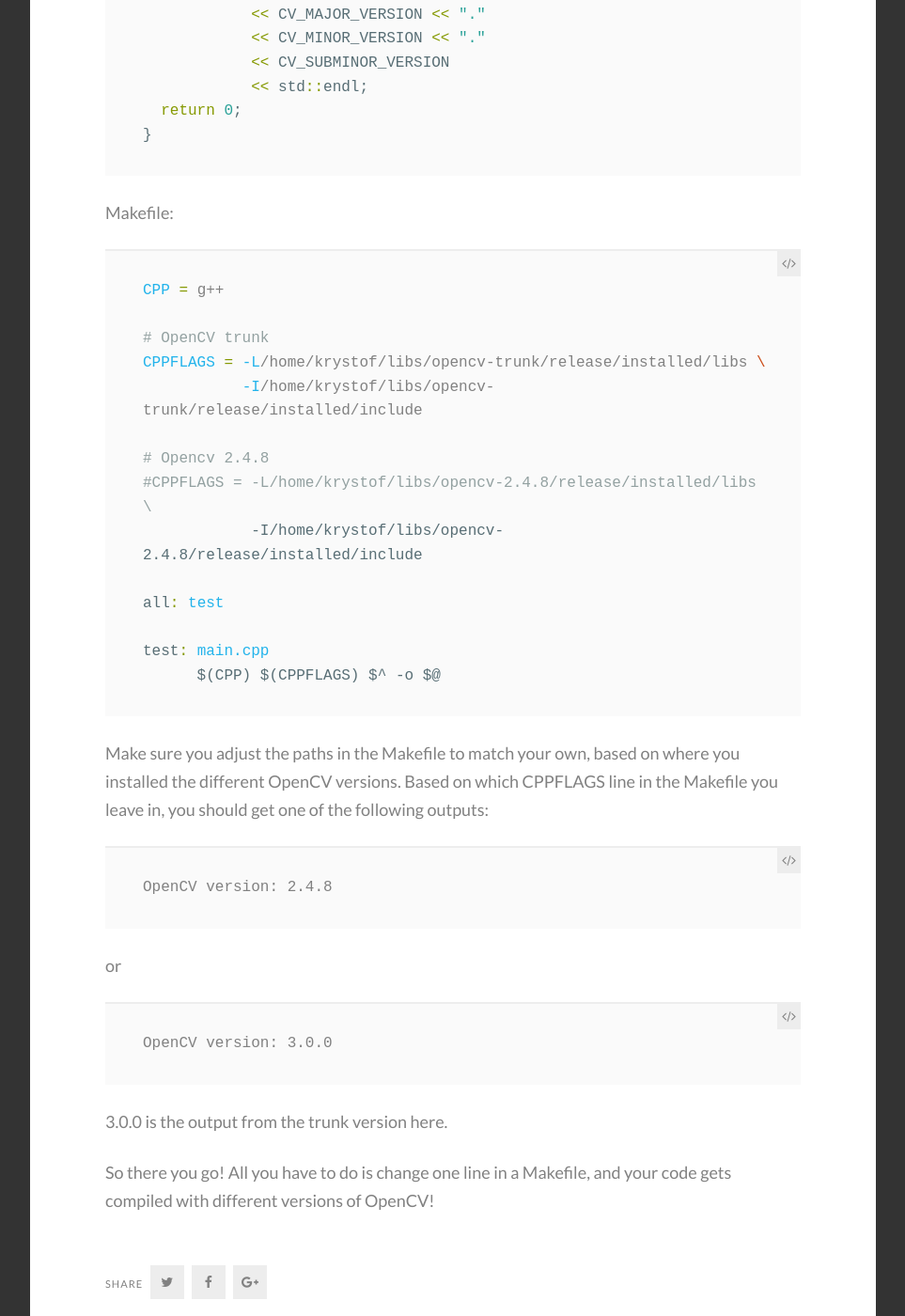
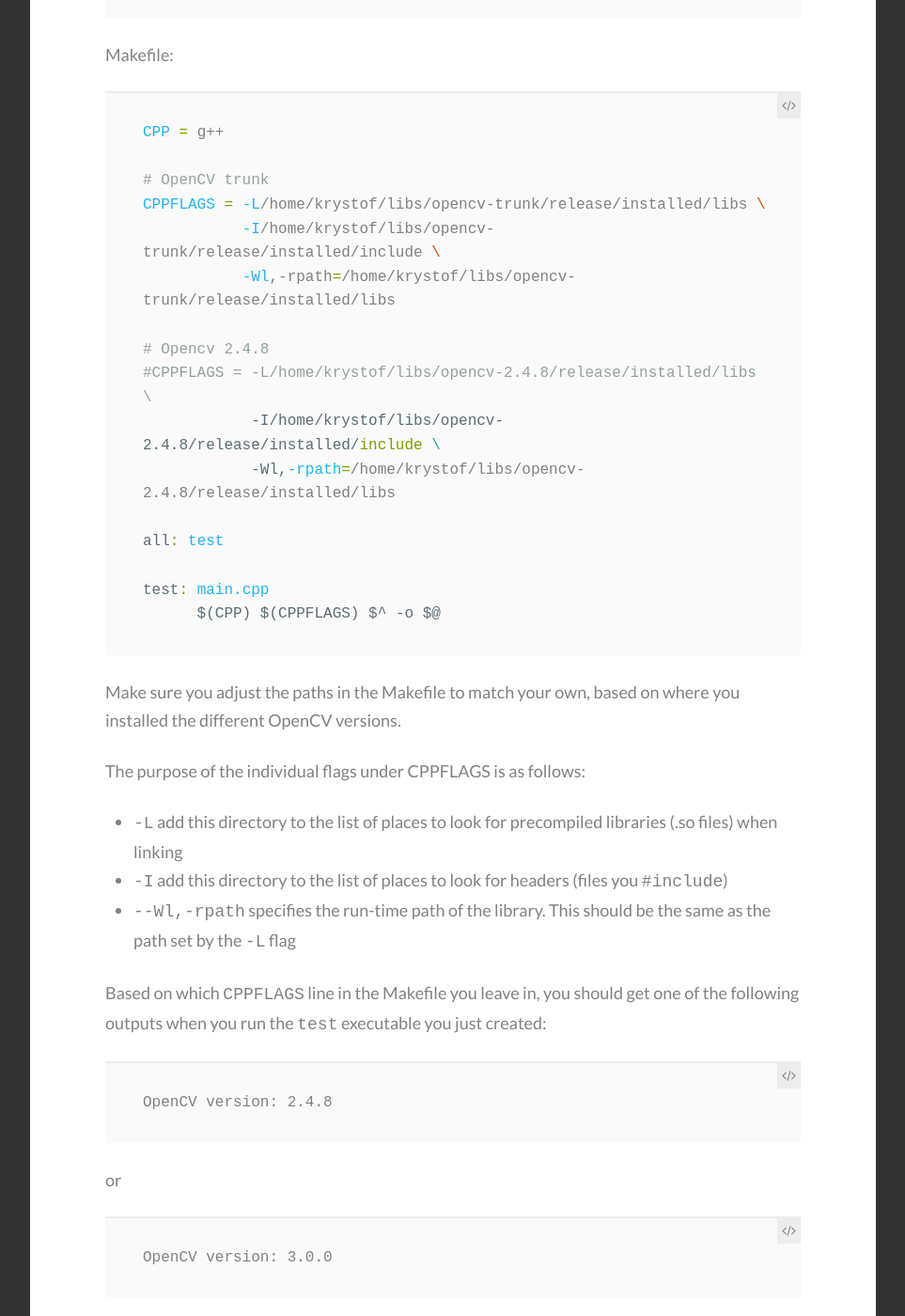
Before and after one commit to krystofl/krystofl.github.io, a Jekyll site: the page built from _posts/2014-03-09-how-to-have-multiple-versions-of-the-same-library-side-by-side.md, in a window 1280 px wide and 1400 px high, scrolled down 2594 px. Shown: the whole window at 94% size, without its empty margins (8-971 px from the left). Built offline with Jekyll 4.4.1, drawn with Linux system fonts in a browser that asks for light colours; some web fonts are replaced; comment, search, counter and statistics services are not loaded; some of the changed text lies outside the part shown.

Commit message:
Added the missing parts to the Makefile in the "2 versions of the same lib" post

```diff
--- a/_posts/2014-03-09-how-to-have-multiple-versions-of-the-same-library-side-by-side.md
+++ b/_posts/2014-03-09-how-to-have-multiple-versions-of-the-same-library-side-by-side.md
@@ -56,16 +56,6 @@
 You can look under the install directory to verify that all the library files were created there.
 
 
-**4. Make sure the libs can be found at runtime**
-
-Finally, you need to make sure that the library files are found at runtime.
-In the spirit of not inventing the wheel, here are the instructions I used
-to set this up:
-<a href="http://gcc.gnu.org/ml/gcc-help/2005-12/msg00017.html"
-   target="_blank">
-   http://gcc.gnu.org/ml/gcc-help/2005-12/msg00017.html
-</a>.
-
 
 ## Create a Simple Test Program
 
@@ -97,11 +87,13 @@
 
 # OpenCV trunk
 CPPFLAGS = -L/home/krystof/libs/opencv-trunk/release/installed/libs \
-	   -I/home/krystof/libs/opencv-trunk/release/installed/include
+	   -I/home/krystof/libs/opencv-trunk/release/installed/include \
+	   -Wl,-rpath=/home/krystof/libs/opencv-trunk/release/installed/libs
 
 # Opencv 2.4.8
 #CPPFLAGS = -L/home/krystof/libs/opencv-2.4.8/release/installed/libs \
-            -I/home/krystof/libs/opencv-2.4.8/release/installed/include
+            -I/home/krystof/libs/opencv-2.4.8/release/installed/include \
+	    -Wl,-rpath=/home/krystof/libs/opencv-2.4.8/release/installed/libs
 
 all: test
 
@@ -110,7 +102,14 @@
 {% endhighlight %}
 
 
-Make sure you adjust the paths in the Makefile to match your own, based on where you installed the different OpenCV versions. Based on which CPPFLAGS line in the Makefile you leave in, you should get one of the following outputs:
+Make sure you adjust the paths in the Makefile to match your own, based on where you installed the different OpenCV versions.
+
+The purpose of the individual flags under CPPFLAGS is as follows:
+- `-L` add this directory to the list of places to look for precompiled libraries (.so files) when linking
+- `-I` add this directory to the list of places to look for headers (files you `#include`)
+- `--Wl,-rpath` specifies the run-time path of the library. This should be the same as the path set by the `-L` flag
+
+Based on which `CPPFLAGS` line in the Makefile you leave in, you should get one of the following outputs when you run the `test` executable you just created:
 
     OpenCV version: 2.4.8
 
@@ -120,4 +119,10 @@
 
 3.0.0 is the output from the trunk version here.
 
+If you are having trouble with the linking portion, you may find
+[this post](http://gcc.gnu.org/ml/gcc-help/2005-12/msg00017.html)
+helpful.
+
 So there you go! All you have to do is change one line in a Makefile, and your code gets compiled with different versions of OpenCV!
+
+If you found this post helpful, please let me know by commenting below. Thanks!
```
